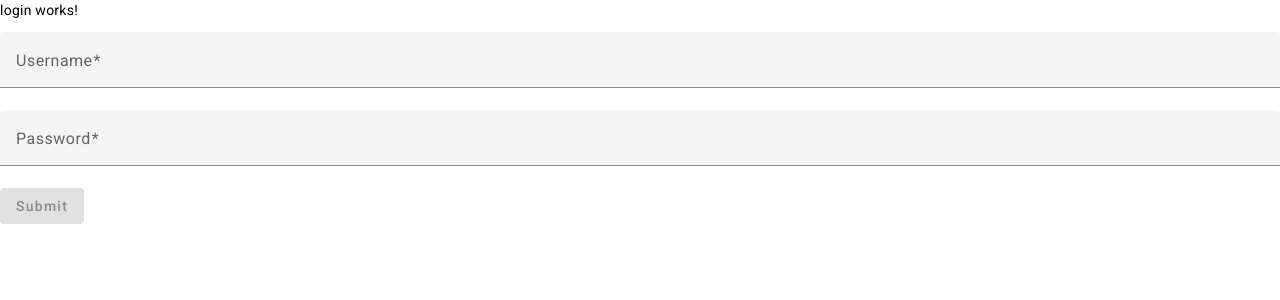
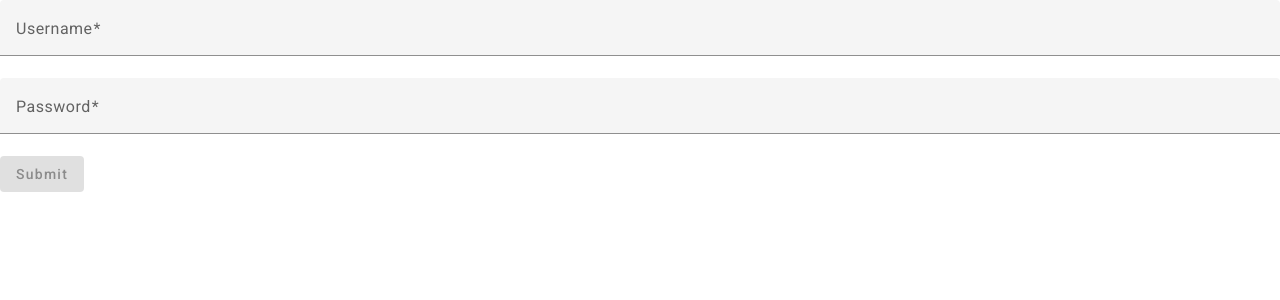
Before and after one commit to ShraddhaShahane/Angular-Demo-App, an Angular app in the folder angularMaterialApp/: page / in a window 1280 px wide. Shown: the top 300 px of the page. Built offline with nearby package versions, Linux system fonts and the light colour scheme.

Commit message:
Login Changes

```diff
--- a/angularMaterialApp/src/app/login/login.component.html
+++ b/angularMaterialApp/src/app/login/login.component.html
@@ -1,6 +1,3 @@
-<p>login works!</p>
-
-
 <div>
     <form class="example-form" [formGroup]="loginForm">
 
```
